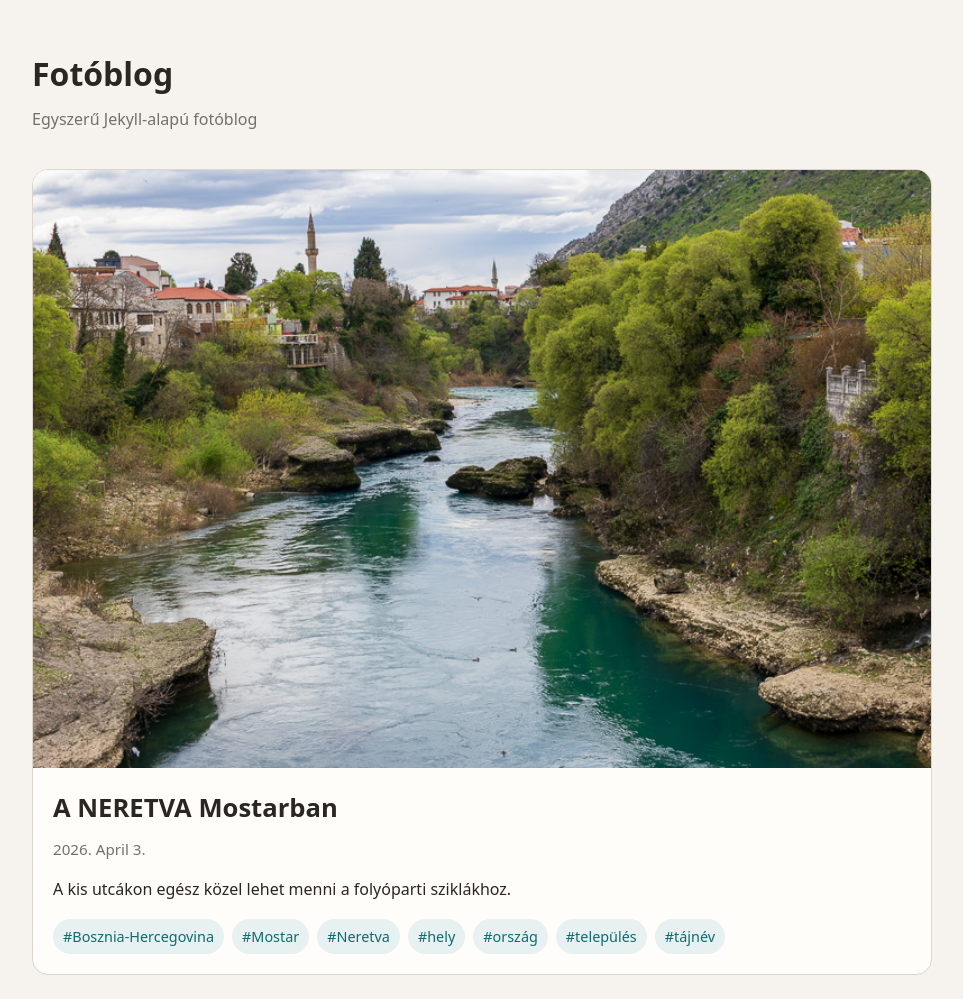
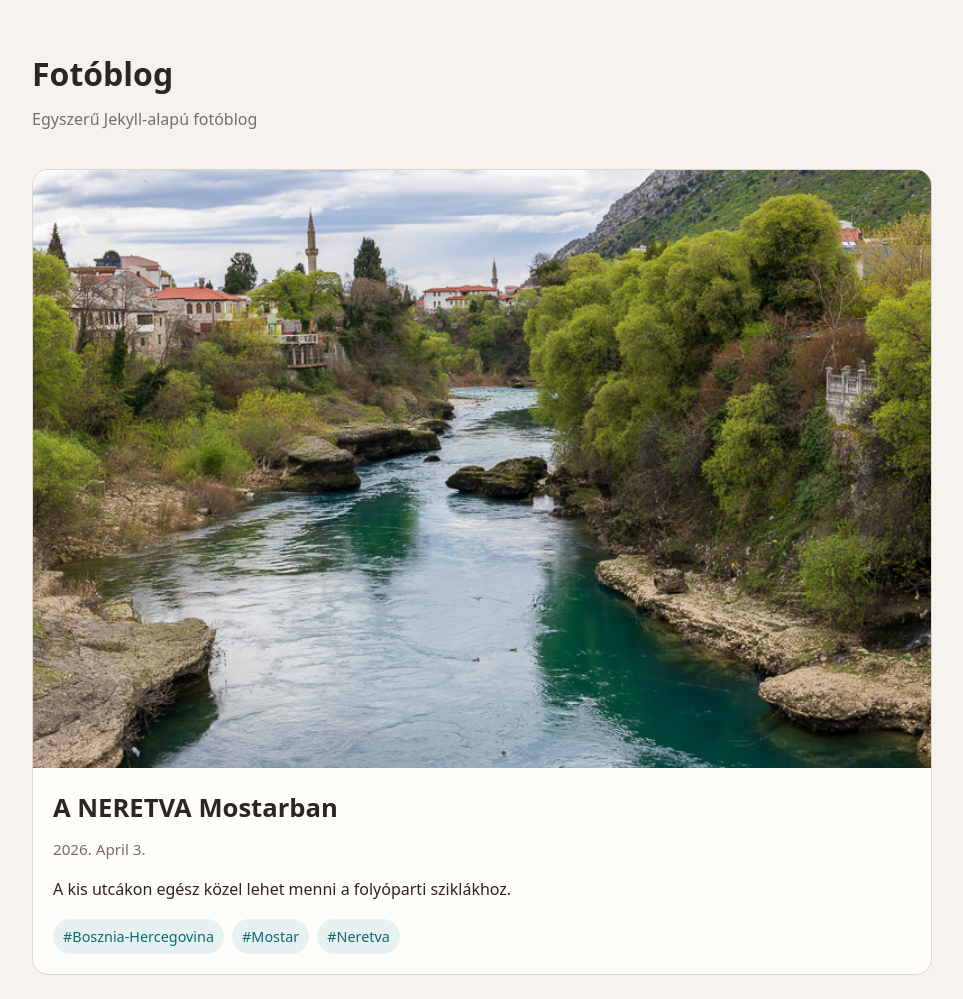
Before and after one commit to havassy/fotoblog, a Jekyll site: the page built from _posts/2026-04-03-neretva333.md, in a window 1280 px wide. Shown: the whole page, without its empty margins (158-1121 px from the left). Built offline with Jekyll 4.4.1, drawn with Linux system fonts in a browser that asks for light colours.

```diff
--- a/_posts/2026-04-03-neretva333.md
+++ b/_posts/2026-04-03-neretva333.md
@@ -7,10 +7,6 @@ tags:
   - "Bosznia-Hercegovina"
   - "Mostar"
   - "Neretva"
-  - "hely"
-  - "ország"
-  - "település"
-  - "tájnév"
 description: "A kis utcákon egész közel lehet menni a folyóparti sziklákhoz."
 ---
 
```
